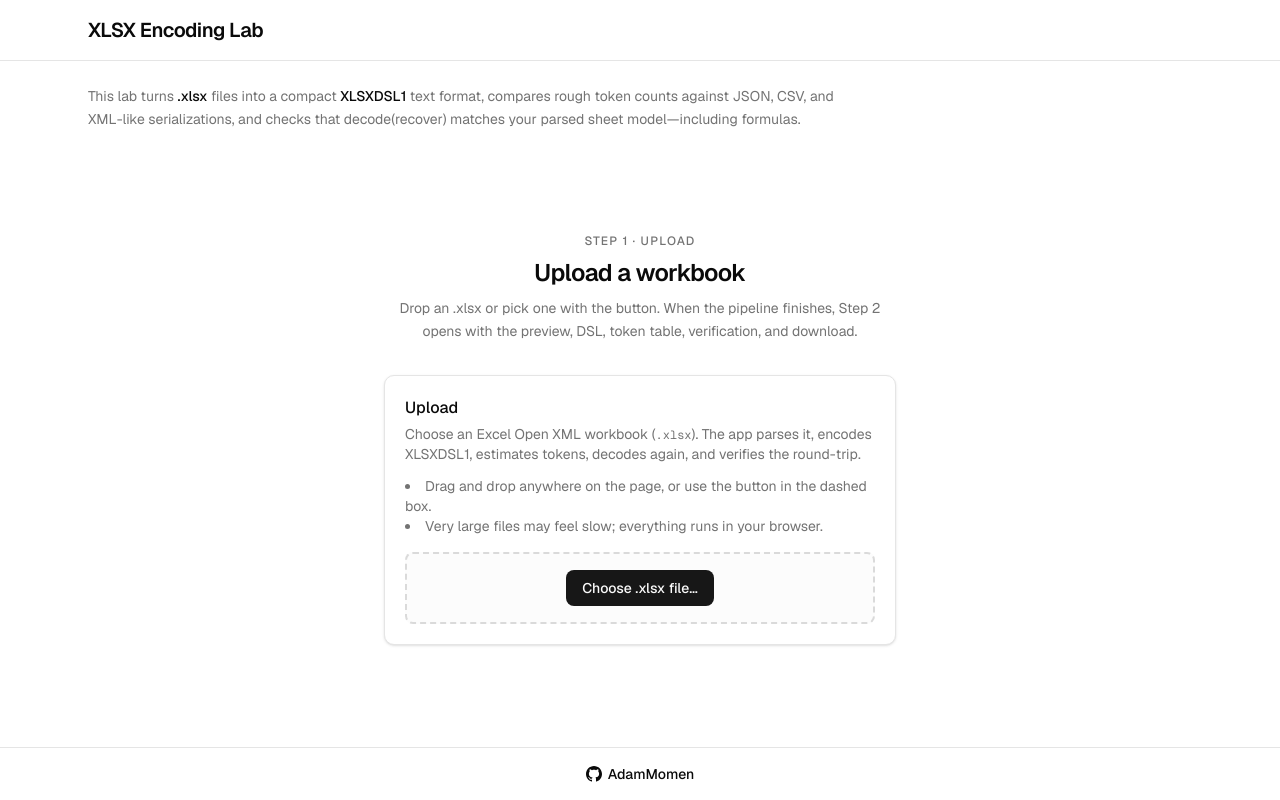
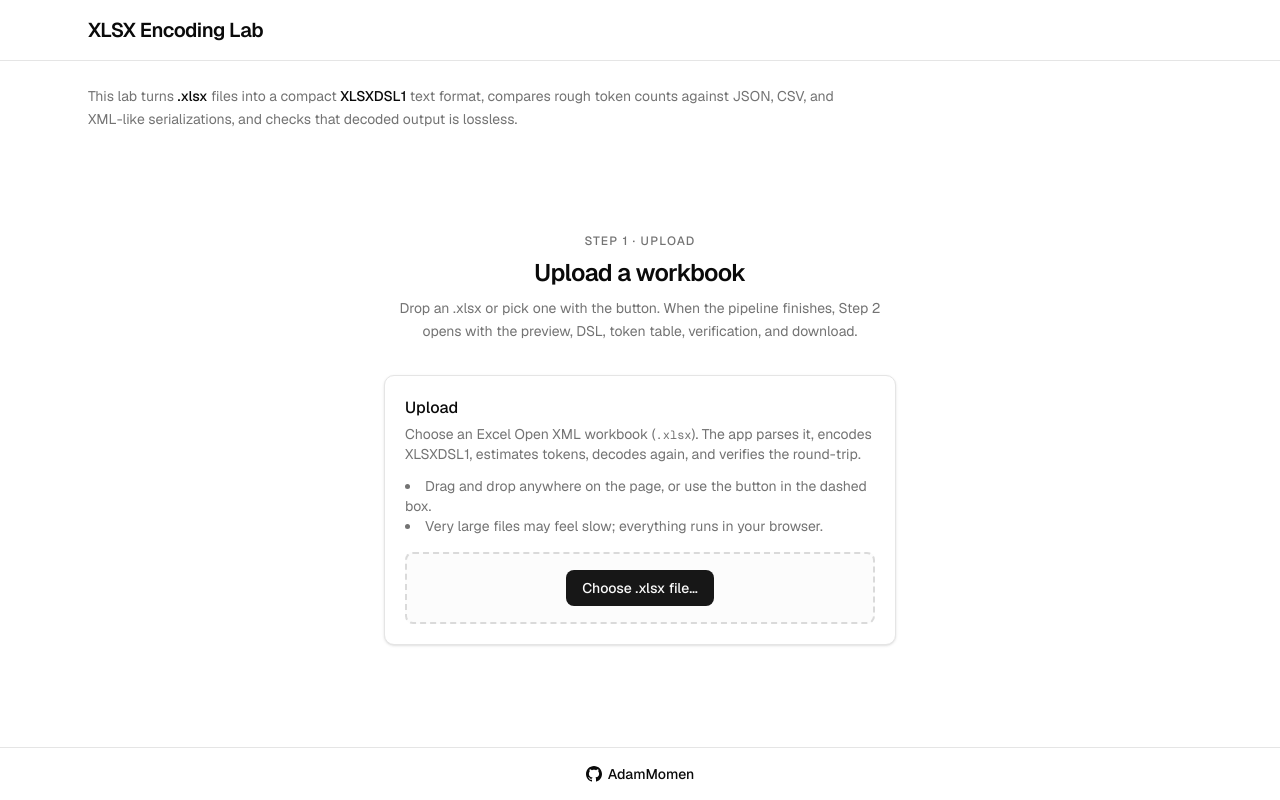
Before and after one commit to AdamMomen/curly-winner, a Next.js app: page / in a window 1280 px wide. Built offline with nearby package versions, Linux system fonts and the light colour scheme.

Commit message:
Update Home component description to clarify that decoded output is lossless, enhancing the accuracy of the information presented about file serialization comparisons.

```diff
--- a/src/app/page.tsx
+++ b/src/app/page.tsx
@@ -28,8 +28,7 @@ export default function Home() {
           This lab turns <span className="font-medium text-foreground">.xlsx</span>{" "}
           files into a compact <span className="font-medium text-foreground">XLSXDSL1</span>{" "}
           text format, compares rough token counts against JSON, CSV, and XML-like
-          serializations, and checks that decode(recover) matches your parsed sheet
-          model—including formulas.
+          serializations, and checks that decoded output is lossless.
         </p>
         <LabWorkspace />
       </main>
```
